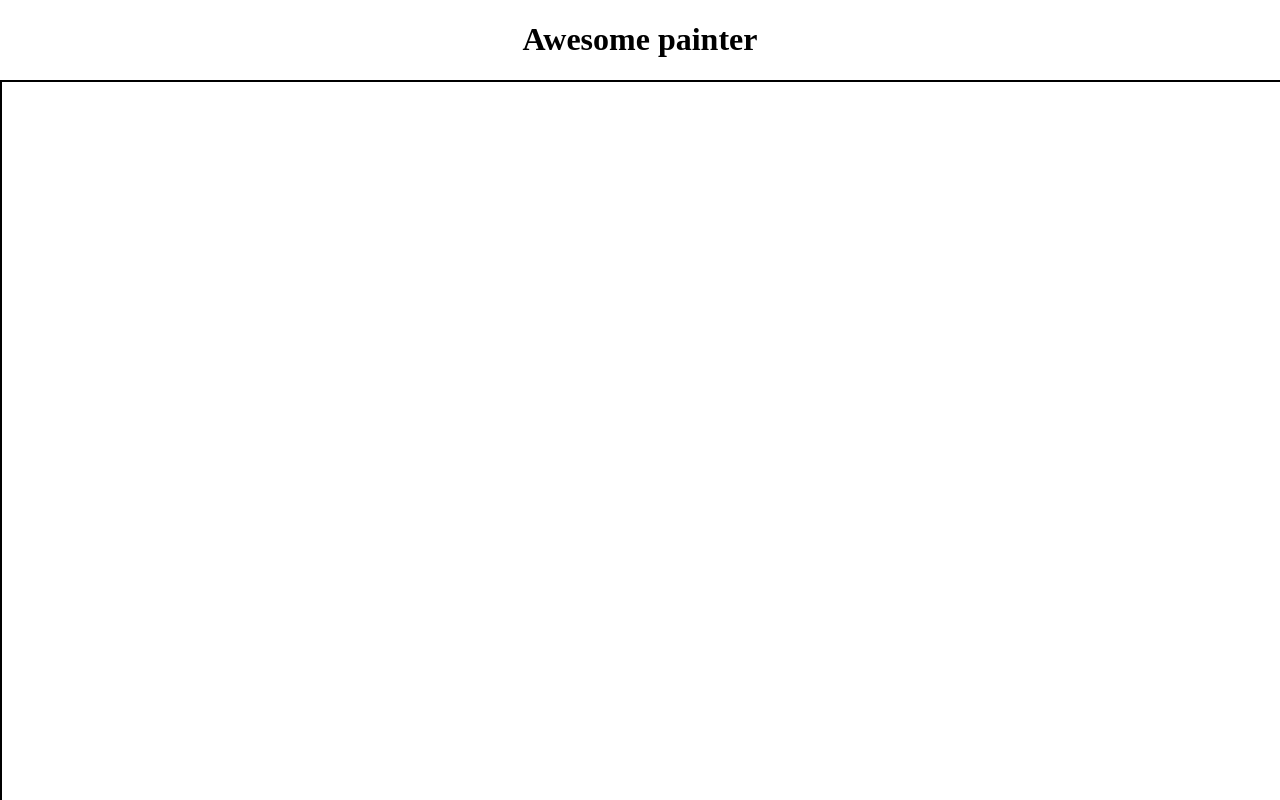
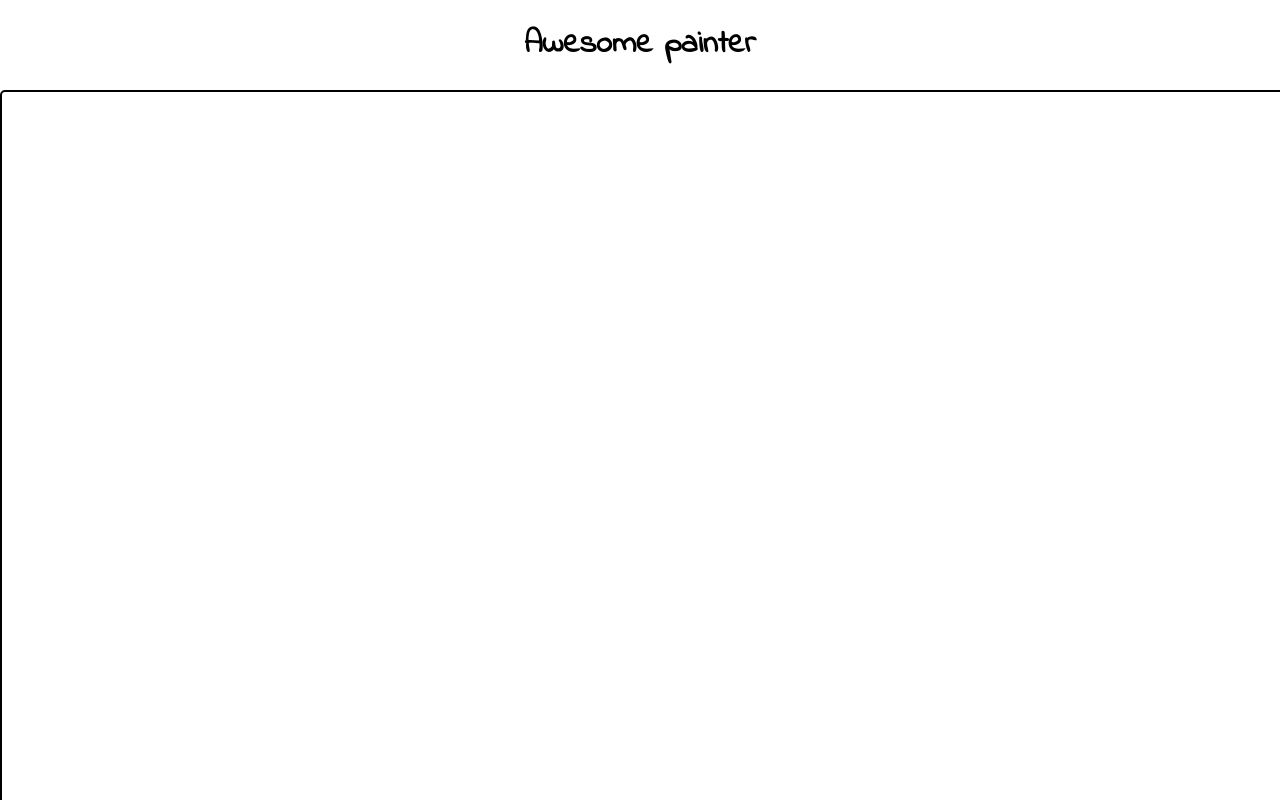
Before and after one commit to vovadyach/canvas-painter, a website: page src/index.html in a window 1280 px wide. Shown: the top 800 px of the page. Drawn offline with Linux system fonts and the light colour scheme.

Commit message:
Add more styles and fonts.

```diff
--- a/src/css/style.css
+++ b/src/css/style.css
@@ -1,6 +1,7 @@
 body {
     margin: 0;
     padding: 0;
+    font-family: 'Indie Flower', cursive;
 }
 input {
     padding: 5px 12px;
@@ -22,6 +23,9 @@ input:hover {
 
 canvas {
     border: 2px solid black;
+    -webkit-border-radius: 5px;
+    -moz-border-radius: 5px;
+    border-radius: 5px;
 }
 .container {
     max-width: 1400px;
--- a/src/index.html
+++ b/src/index.html
@@ -3,6 +3,7 @@
 <head>
     <meta charset="UTF-8">
     <title>Canvas Painter</title>
+    <link href='https://fonts.googleapis.com/css?family=Indie+Flower' rel='stylesheet' type='text/css'>
     <link rel="stylesheet" href="css/style.css"/>
 </head>
 <body>
```
